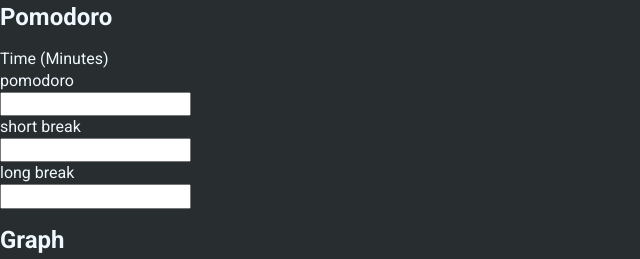
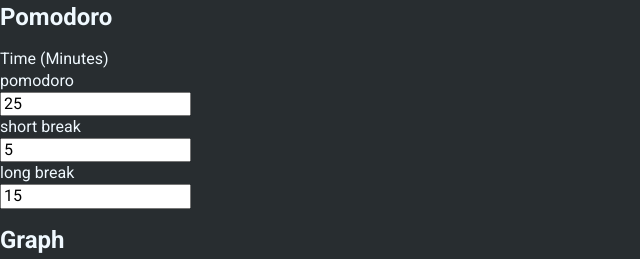
Before and after one commit to Darkonica/habit-tracker, a React app: page / in a window 1280 px wide. Shown: the part 123-382 px from the top of the page, without its empty margins (0-640 px from the left). Built offline with nearby package versions, Linux system fonts and the light colour scheme.

Commit message:
Settings page in progress

```diff
--- a/src/components/PomodoroTimer/styles.scss
+++ b/src/components/PomodoroTimer/styles.scss
@@ -1,5 +1,4 @@
 @import '@styles/variables';
-
 
 .activityCont {
   margin-top: 18px;
--- /dev/null
+++ b/src/components/ui/Input/Input.tsx
@@ -0,0 +1,20 @@
+import { useState } from "react";
+import styles from './styles.scss';
+
+type Props = {
+  type: string,
+  defaultValue: number
+}
+
+export const Input = ({ type, defaultValue }: Props) => {
+  const [value, setValue] = useState(defaultValue);
+
+  return (
+    <input
+      type={type}
+      value={value}
+      onChange={e => setValue(Number(e.target.value))}
+      className={styles.checkbox}
+    />
+  )
+}
--- /dev/null
+++ b/src/components/ui/Input/index.js
@@ -0,0 +1 @@
+export { Input } from './Input';
--- a/src/components/ui/index.js
+++ b/src/components/ui/index.js
@@ -1,2 +1,3 @@
 export { Header } from './Header';
 export { Checkbox } from './Checkbox';
+export { Input } from './Input';
--- a/src/pages/Settings/Settings.tsx
+++ b/src/pages/Settings/Settings.tsx
@@ -1,4 +1,5 @@
 import commonStyles from '@styles/common.scss';
+import { PomodoroSettings } from './components/PomodoroSettings';
 import styles from './styles.scss';
 
 export const Settings = () => {
@@ -9,24 +10,7 @@
       <h2>Habits</h2>
 
       <h2>Pomodoro</h2>
-      <div className={styles.settingName}>Time (Minutes)</div>
-
-      <div className={styles.timeCont}>
-        <div className="timeBlock">
-          <div className={styles.settingSubName}>pomodoro</div>
-          <input type="number"></input>
-        </div>
-        <div className="timeBlock">
-          <div className={styles.settingSubName}>short break</div>
-          <input type="number"></input>
-        </div>
-        <div className="timeBlock">
-          <div className={styles.settingSubName}>long break</div>
-          <input type="number"></input>
-        </div>
-      </div>
-
-
+      <PomodoroSettings />
 
       <h2>Graph</h2>
       {/* I don't know what can be here (for now) */}
--- /dev/null
+++ b/src/pages/Settings/components/PomodoroSettings/PomodoroSettings.tsx
@@ -0,0 +1,25 @@
+import { Input } from '@src/components/ui';
+import styles from './styles.scss';
+
+export const PomodoroSettings = () => {
+  return (
+    <>
+      <div className={styles.settingName}>Time (Minutes)</div>
+
+      <div className={styles.timeCont}>
+        <div className={styles.timeBlock}>
+          <div className={styles.settingSubName}>pomodoro</div>
+          <Input type="number" defaultValue={25} />
+        </div>
+        <div className={styles.timeBlock}>
+          <div className={styles.settingSubName}>short break</div>
+          <Input type="number" defaultValue={5} />
+        </div>
+        <div className={styles.timeBlock}>
+          <div className={styles.settingSubName}>long break</div>
+          <Input type="number" defaultValue={15} />
+        </div>
+      </div>
+    </>
+  )
+}
--- /dev/null
+++ b/src/pages/Settings/components/PomodoroSettings/index.js
@@ -0,0 +1 @@
+export { PomodoroSettings } from './PomodoroSettings';
--- /dev/null
+++ b/src/pages/Settings/components/PomodoroSettings/styles.scss
@@ -0,0 +1,12 @@
+@import '../../styles';
+
+.timeCont {
+  display: flex;
+}
+.timeBlock {
+  margin-right: 16px;
+}
+.settingSubName {
+  font-size: 14px;
+  margin-bottom: 4px;
+}
--- a/src/pages/Settings/styles.scss
+++ b/src/pages/Settings/styles.scss
@@ -1,7 +1,4 @@
 .settingName {
   font-weight: 700;
+  margin-bottom: 8px;
 }
-
-.timeCont {
-  display: flex;
-}
```
Also changed, not shown: src/components/ui/Input/styles.scss (added).
